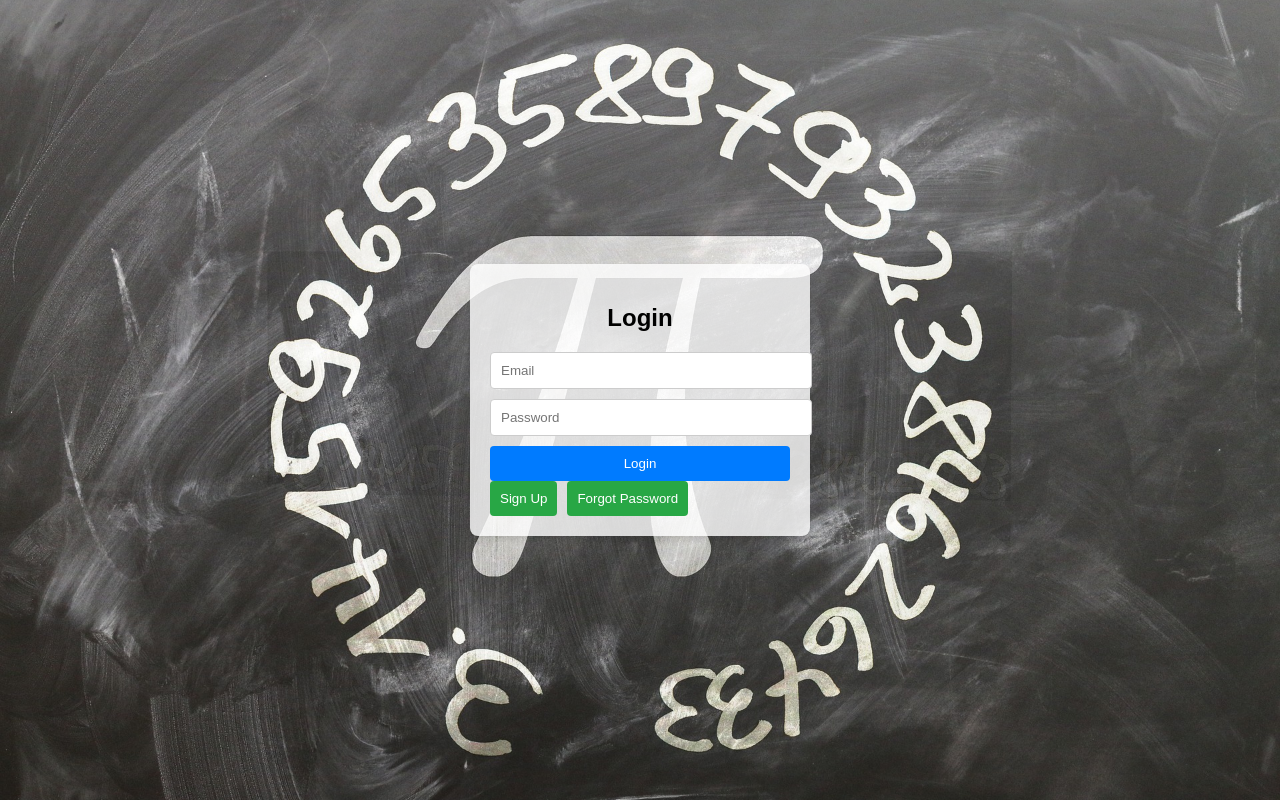
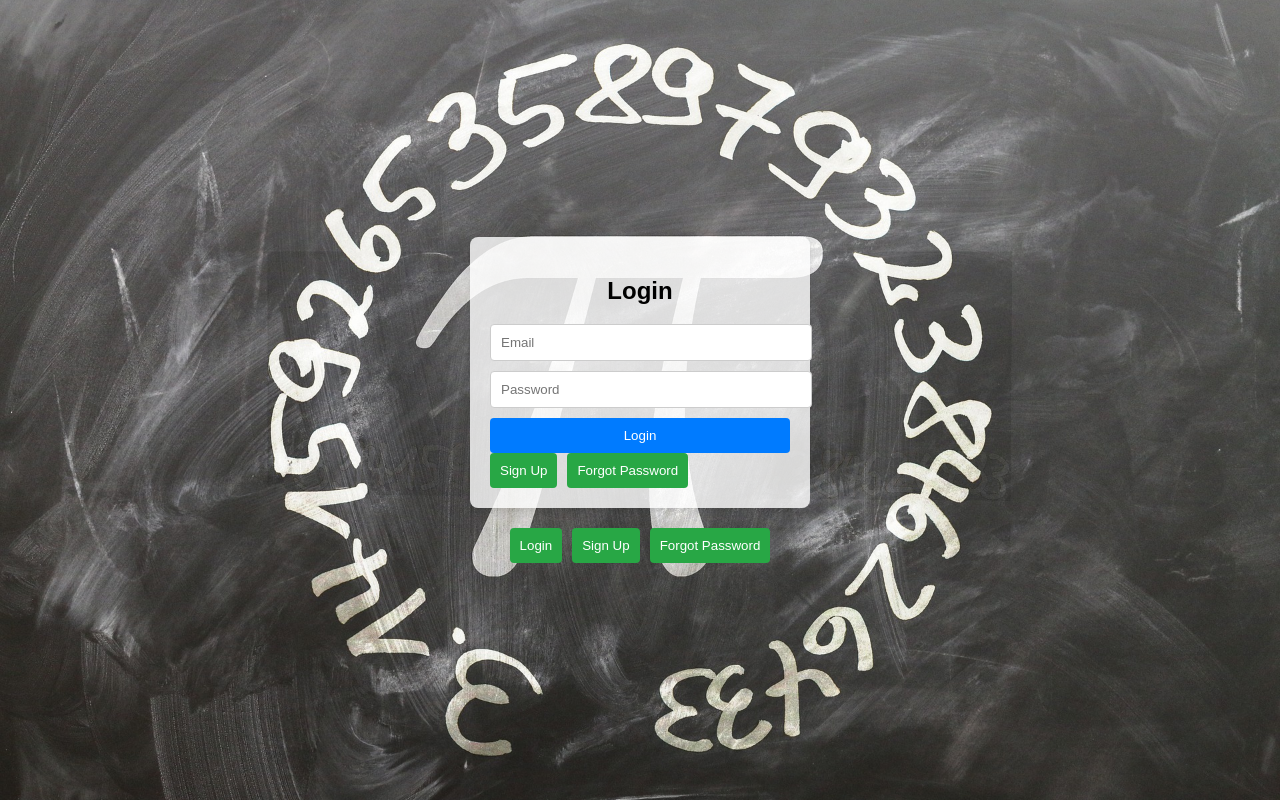
Before and after one commit to Hrvyy7/loginnnnnsignuppp, a React (Vite) app: page / in a window 1280 px wide. Built offline with nearby package versions, Linux system fonts and the light colour scheme.

Commit message:
Update App.jsx

```diff
--- a/src/App.jsx
+++ b/src/App.jsx
@@ -1,5 +1,5 @@
 // src/App.jsx
-import React from 'react';
+import React, { useState } from 'react';
 import { BrowserRouter as Router, Routes, Route } from 'react-router-dom';
 import Login from './components/Login';
 import SignUp from './components/SignUp';
@@ -8,6 +8,8 @@ import Home from './components/Home';
 import './styles.css';
 
 const App = () => {
+  const [form, setForm] = useState('login');
+
   return (
     <Router>
       <div className="app-container">
@@ -17,6 +19,11 @@ const App = () => {
           <Route path="/forgot" element={<ForgotPassword />} />
           <Route path="/home" element={<Home />} />
         </Routes>
+        <div className="form-switch">
+          <button onClick={() => setForm('login')}>Login</button>
+          <button onClick={() => setForm('signup')}>Sign Up</button>
+          <button onClick={() => setForm('forgot')}>Forgot Password</button>
+        </div>
       </div>
     </Router>
   );
```
